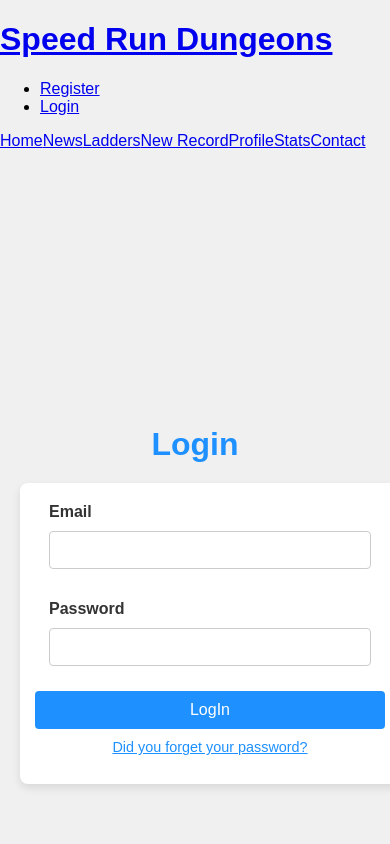
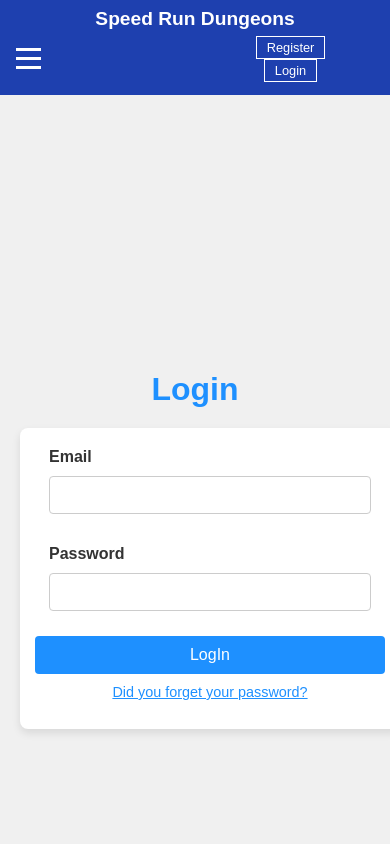
Before and after one commit to andriusmw/MMORanking-Front, a React (Create React App) app: page /login in a window 390 px wide. Shown: the top 844 px of the page. Built offline with nearby package versions, Linux system fonts and the light colour scheme.

Commit message:
header working, missing to fix logout button

```diff
--- a/src/App.css
+++ b/src/App.css
@@ -1,12 +1,15 @@
-/* Variables CSS definidas en :root para acceso global */
+/* Variables CSS */
 :root {
-  --main-color: #1e90ff; /* Azul principal */
-  --secondary-color: #f0f0f0; /* Gris claro */
-  --text-color: #333; /* Gris oscuro para texto */
-  --error-color: #ff4444; /* Rojo para errores */
-  --success-color: #28a745; /* Verde para éxito */
-  --border-color: #ccc; /* Gris claro para bordes */
-  --shadow-color: rgba(0, 0, 0, 0.1); /* Sombra suave */
+  --main-color: #1e90ff;
+  --secondary-color: #f0f0f0;
+  --text-color: #333;
+  --error-color: #ff4444;
+  --success-color: #28a745;
+  --border-color: #ccc;
+  --shadow-color: rgba(0, 0, 0, 0.1);
+  --header-bg: #1e40af; /* Azul más oscuro */
+  --hover-blue: #3b82f6;
+  --nav-hover: #93c5fd;
 }
 
 /* Estilos generales */
@@ -14,9 +17,10 @@ body {
   margin: 0;
   font-family: Arial, sans-serif;
   background-color: var(--secondary-color);
+  overflow-x: hidden;
 }
 
-/* Contenedor principal (común para Register y Login) */
+/* Contenedor principal */
 .form-section {
   display: flex;
   flex-direction: column;
@@ -26,7 +30,7 @@ body {
   padding: 20px;
 }
 
-/* Título (común para Register y Login) */
+/* Título */
 .form-title {
   color: var(--main-color);
   font-size: 2.5rem;
@@ -34,10 +38,10 @@ body {
   text-align: center;
 }
 
-/* Contenedor del formulario (reutiliza .form-container) */
+/* Contenedor del formulario */
 .form-container {
   position: relative;
-  max-width: 500px; /* Ancho máximo para Register */
+  max-width: 500px;
   margin: 0 auto;
   padding: 20px;
   background-color: white;
@@ -70,8 +74,9 @@ body {
   margin-bottom: 5px;
 }
 
-/* Inputs */
-.form-input {
+/* Inputs y Textarea */
+.form-input,
+.form-textarea {
   width: 100%;
   padding: 10px;
   border: 1px solid var(--border-color);
@@ -81,12 +86,17 @@ body {
   box-sizing: border-box;
 }
 
-.form-input:focus {
+.form-textarea {
+  resize: vertical;
+}
+
+.form-input:focus,
+.form-textarea:focus {
   border-color: var(--main-color);
   outline: none;
 }
 
-/* Selector de región (específico de Register) */
+/* Selector */
 .form-select {
   width: 100%;
   padding: 10px;
@@ -101,14 +111,15 @@ body {
   outline: none;
 }
 
-/* Contenedor de región (específico de Register) */
-.region-container {
+/* Contenedores específicos */
+.region-container,
+.input-with-help {
   display: flex;
   align-items: center;
   gap: 10px;
 }
 
-/* Botones de ayuda (específico de Register) */
+/* Botón de ayuda */
 .help-button {
   background-color: var(--main-color);
   color: white;
@@ -122,10 +133,10 @@ body {
 }
 
 .help-button:hover {
-  background-color: darken(var(--main-color), 10%);
+  background-color: #1877cc;
 }
 
-/* Texto de ayuda (específico de Register) */
+/* Texto de ayuda */
 .help-text {
   background-color: var(--secondary-color);
   padding: 10px;
@@ -140,21 +151,14 @@ body {
   margin: 5px 0;
 }
 
-/* Contenedor de input con ayuda (específico de Register) */
-.input-with-help {
-  display: flex;
-  align-items: center;
-  gap: 10px;
-}
-
-/* reCAPTCHA (específico de Register) */
+/* reCAPTCHA */
 .recaptcha-container {
   margin: 15px 0;
   display: flex;
   justify-content: center;
 }
 
-/* Botón de envío (común) */
+/* Botón de envío */
 .submit-button {
   background-color: var(--main-color);
   color: white;
@@ -168,10 +172,10 @@ body {
 }
 
 .submit-button:hover {
-  background-color: darken(var(--main-color), 10%);
+  background-color: #1877cc;
 }
 
-/* Mensajes (común) */
+/* Mensajes */
 .error-message {
   color: var(--error-color);
   font-size: 0.9rem;
@@ -179,7 +183,6 @@ body {
   text-align: center;
 }
 
-/* Mensaje de éxito (específico de Register) */
 .success-message {
   color: var(--success-color);
   font-size: 0.9rem;
@@ -187,17 +190,18 @@ body {
   text-align: center;
 }
 
-/* Enlace al login (específico de Register) */
-.login-link {
+/* Enlaces */
+.login-link,
+.forgot-link {
   color: var(--main-color);
   text-decoration: underline;
 }
 
-.login-link:hover {
-  color: darken(var(--main-color), 10%);
+.login-link:hover,
+.forgot-link:hover {
+  color: #1877cc;
 }
 
-/* Enlace de recuperación (específico de Login) */
 .forgot-password {
   margin-top: 10px;
   text-align: center;
@@ -205,16 +209,7 @@ body {
   color: var(--text-color);
 }
 
-.forgot-link {
-  color: var(--main-color);
-  text-decoration: underline;
-}
-
-.forgot-link:hover {
-  color: darken(var(--main-color), 10%);
-}
-
-/* Estilos del spinner */
+/* Spinner */
 .spinner-overlay {
   position: absolute;
   top: 0;
@@ -246,7 +241,229 @@ button:disabled {
   cursor: not-allowed;
 }
 
-/* Responsive (común) */
+/* Header */
+header {
+  background-color: var(--header-bg);
+  padding: 1rem;
+  display: flex;
+  flex-wrap: wrap;
+  justify-content: space-between;
+  align-items: flex-start;
+  width: 100%;
+  position: sticky;
+  top: 0;
+  z-index: 1000;
+  box-sizing: border-box;
+}
+
+/* Título h1 */
+header h1 {
+  color: white;
+  font-size: 1.5rem;
+  margin: 0;
+  flex: 0 0 auto;
+}
+
+header h1 a {
+  color: white;
+  text-decoration: none;
+}
+
+/* Contenedor para Auth */
+.header-right {
+  display: flex;
+  align-items: center;
+  gap: 0.5rem;
+  flex: 0 0 auto;
+}
+
+/* Auth */
+.auth {
+  display: flex;
+  align-items: center;
+  gap: 0.5rem;
+  color: white;
+}
+
+.auth span {
+  font-size: 1rem;
+  white-space: nowrap;
+}
+
+.auth a,
+.auth button {
+  color: white;
+  text-decoration: none;
+  background: none;
+  border: 1px solid white;
+  padding: 0.3rem 0.8rem;
+  cursor: pointer;
+  transition: background-color 0.3s;
+  font-size: 1rem;
+  white-space: nowrap;
+}
+
+.auth a:hover,
+.auth button:hover {
+  background-color: var(--hover-blue);
+}
+
+.auth-list {
+  list-style: none;
+  display: flex;
+  gap: 0.5rem;
+  margin: 0;
+  padding: 0;
+}
+
+/* NavBar */
+.navbar {
+  width: 100%;
+  order: 0; /* Coloca NavBar después de h1 y ANTES de auth en el flujo */
+  margin-top: 0.5rem; /* Reemplaza el 10% por un valor fijo más controlado */
+}
+
+/* Nav-list */
+.nav-list {
+  list-style: none;
+  display: flex;
+  gap: 0.5rem;
+  align-items: center;
+  margin: 0;
+  padding: 0 0 0 1rem; /* Alinea a la izquierda con un pequeño отступ */
+  flex-wrap: wrap;
+}
+
+.nav-list li a {
+  color: white;
+  text-decoration: none;
+  font-size: 1rem;
+  padding: 0.3rem 0.8rem;
+  transition: color 0.3s;
+  white-space: nowrap;
+}
+
+.nav-list li a:hover {
+  color: var(--nav-hover);
+}
+
+/* Burger Menu */
+.burger-menu {
+  display: none;
+  flex-direction: column;
+  gap: 0.4rem;
+  cursor: pointer;
+  padding: 0.5rem;
+}
+
+.burger-menu span {
+  width: 25px;
+  height: 3px;
+  background-color: white;
+  transition: all 0.3s ease;
+}
+
+/* Media Query para pantallas pequeñas */
+@media (max-width: 768px) {
+  header {
+    flex-direction: column;
+    padding: 0.5rem;
+  }
+
+  header h1 {
+    width: 100%;
+    text-align: center;
+    margin-bottom: 0.5rem;
+  }
+
+  .header-right {
+    width: 100%;
+    justify-content: center;
+    margin-bottom: 0.5rem;
+  }
+
+  .auth {
+    flex-direction: column;
+    width: 100%;
+    text-align: center;
+  }
+
+  .auth-list {
+    flex-direction: column;
+    width: 100%;
+    gap: 0.3rem;
+  }
+
+  .auth a,
+  .auth button {
+    padding: 0.3rem 0.8rem;
+    font-size: 0.9rem;
+    width: 100%;
+  }
+
+  .navbar {
+    margin-top: 0;
+  }
+
+  .nav-list {
+    display: none;
+    flex-direction: column;
+    position: absolute;
+    top: 100%;
+    left: 0;
+    width: 100%;
+    background-color: var(--header-bg);
+    padding: 1rem 0;
+  }
+
+  .nav-list.active {
+    display: flex;
+  }
+
+  .nav-list li {
+    width: 100%;
+    text-align: center;
+  }
+
+  .nav-list li a {
+    padding: 0.8rem;
+    font-size: 1.1rem;
+  }
+
+  .burger-menu {
+    display: flex;
+    align-self: center;
+  }
+
+  .burger-menu.active span:nth-child(1) {
+    transform: rotate(45deg) translate(5px, 5px);
+  }
+
+  .burger-menu.active span:nth-child(2) {
+    opacity: 0;
+  }
+
+  .burger-menu.active span:nth-child(3) {
+    transform: rotate(-45deg) translate(7px, -7px);
+  }
+}
+
+@media (max-width: 480px) {
+  header h1 {
+    font-size: 1.2rem;
+  }
+
+  .auth a,
+  .auth button {
+    padding: 0.2rem 0.6rem;
+    font-size: 0.8rem;
+  }
+
+  .nav-list li a {
+    font-size: 1rem;
+  }
+}
+
 @media (max-width: 600px) {
   .form-title {
     font-size: 2rem;
@@ -256,7 +473,9 @@ button:disabled {
     padding: 15px;
   }
 
-  .form-input, .form-select {
+  .form-input,
+  .form-textarea,
+  .form-select {
     font-size: 0.9rem;
   }
 
@@ -266,34 +485,7 @@ button:disabled {
   }
 }
 
-/* Ajuste específico para Login */
+/* Ajuste para Login */
 .login-container {
-  max-width: 400px; /* Ancho más pequeño para Login */
+  max-width: 400px;
 }
-
-/* Mensaje de envío (específico de NewRecordPage) */
-/*
-.sending-message {
-  color: var(--text-color);
-  font-size: 0.9rem;
-  margin-top: 10px;
-  text-align: center;
-}
-  */
-
-  /* Textarea (específico de ContactPage) */
-.form-textarea {
-  width: 100%;
-  padding: 10px;
-  border: 1px solid var(--border-color);
-  border-radius: 4px;
-  font-size: 1rem;
-  color: var(--text-color);
-  box-sizing: border-box;
-  resize: vertical; /* Permite redimensionar verticalmente */
-}
-
-.form-textarea:focus {
-  border-color: var(--main-color);
-  outline: none;
-}
--- a/src/components/Auth.js
+++ b/src/components/Auth.js
@@ -3,23 +3,21 @@ import { Link } from "react-router-dom";
 import { AuthContext } from "../context/AuthContext";
 
 export const Auth = () => {
-    const {token, user, logout} = useContext(AuthContext);
+    const { token, user, logout } = useContext(AuthContext);
 
     return (
-        /*is user.user.name cause user is the object that saves the response and the response is an object with properties
-        "characters" and "user" where is the user profile data. */
-    user ? (
-        <p>Wellcome
-         <Link to={'/profile'}>{user?.user?.name}</Link>
-         <button onClick={()=>logout()}>logOut</button>
-        </p>
-
-    )  : (
-    <ul>
-        <li><Link to={'/register'}>Register</Link></li>
-        <li><Link to={'/login'}>Login</Link></li>
-
-    </ul>
-       )
+        <div className="auth">
+            {user ? (
+                <>
+                    <span>Welcome, <Link to="/profile">{user?.user?.name || "User"}</Link></span>
+                    <button onClick={() => logout()}>Logout</button>
+                </>
+            ) : (
+                <ul className="auth-list">
+                    <li><Link to="/register">Register</Link></li>
+                    <li><Link to="/login">Login</Link></li>
+                </ul>
+            )}
+        </div>
     );
 };
--- a/src/components/Header.js
+++ b/src/components/Header.js
@@ -5,15 +5,16 @@ import { useContext } from "react";
 import { NavBar } from "./NavBar";
 
 export const Header = () => {
-    const {token, user, logout} = useContext(AuthContext);
+    const { token, user, logout } = useContext(AuthContext);
 
     return (
         <header>
-            <h1> <Link to={'/'}>Speed Run Dungeons</Link> </h1>
+            <h1><Link to={'/'}>Speed Run Dungeons</Link></h1>
+            <div className="header-right">
 
+                <NavBar />
                 <Auth />
-                <NavBar/>
-
+            </div>
         </header>
     );
 };
--- a/src/components/NavBar.js
+++ b/src/components/NavBar.js
@@ -1,21 +1,37 @@
-import { Link } from "react-router-dom"
+import { Link } from "react-router-dom";
 import { AuthContext } from "../context/AuthContext";
-import { useContext } from "react";
+import { useContext, useState } from "react";
 
 export const NavBar = () => {
-    const {token, user, logout} = useContext(AuthContext);
+    const { token, user, logout } = useContext(AuthContext);
+    const [isActive, setIsActive] = useState(false);
+
+    const toggleMenu = () => {
+        setIsActive(!isActive);
+    };
 
     return (
-        <nav>
-              <span><Link to={'/'}>Home</Link></span>
-                  <span><Link to={'/news'}>News</Link></span>
-                  <span><Link to={'/ladders'}>Ladders</Link></span>
-                  <span><Link to={'/newrecord'}>New Record</Link></span>
-                  <span><Link to={'/profile'}>Profile</Link></span>
-                  <span><Link to={'/stats'}>Stats</Link></span>
-                  <span><Link to={'/contact'}>Contact</Link></span>
-
-               {  user?.user?.role == "admin" ? <span><Link to={'/admin-panel'}>Admin Panel</Link></span> : null}
+        <nav className="navbar">
+            <ul className={`nav-list ${isActive ? "active" : ""}`}>
+                <li><Link to="/" onClick={toggleMenu}>Home</Link></li>
+                <li><Link to="/news" onClick={toggleMenu}>News</Link></li>
+                <li><Link to="/ladders" onClick={toggleMenu}>Ladders</Link></li>
+                <li><Link to="/newrecord" onClick={toggleMenu}>New Record</Link></li>
+                <li><Link to="/profile" onClick={toggleMenu}>Profile</Link></li>
+                <li><Link to="/stats" onClick={toggleMenu}>Stats</Link></li>
+                <li><Link to="/contact" onClick={toggleMenu}>Contact</Link></li>
+                {user?.user?.role === "admin" && (
+                    <li><Link to="/admin-panel" onClick={toggleMenu}>Admin Panel</Link></li>
+                )}
+            </ul>
+            <div
+                className={`burger-menu ${isActive ? "active" : ""}`}
+                onClick={toggleMenu}
+            >
+                <span></span>
+                <span></span>
+                <span></span>
+            </div>
         </nav>
-    )
-}
+    );
+};
```
